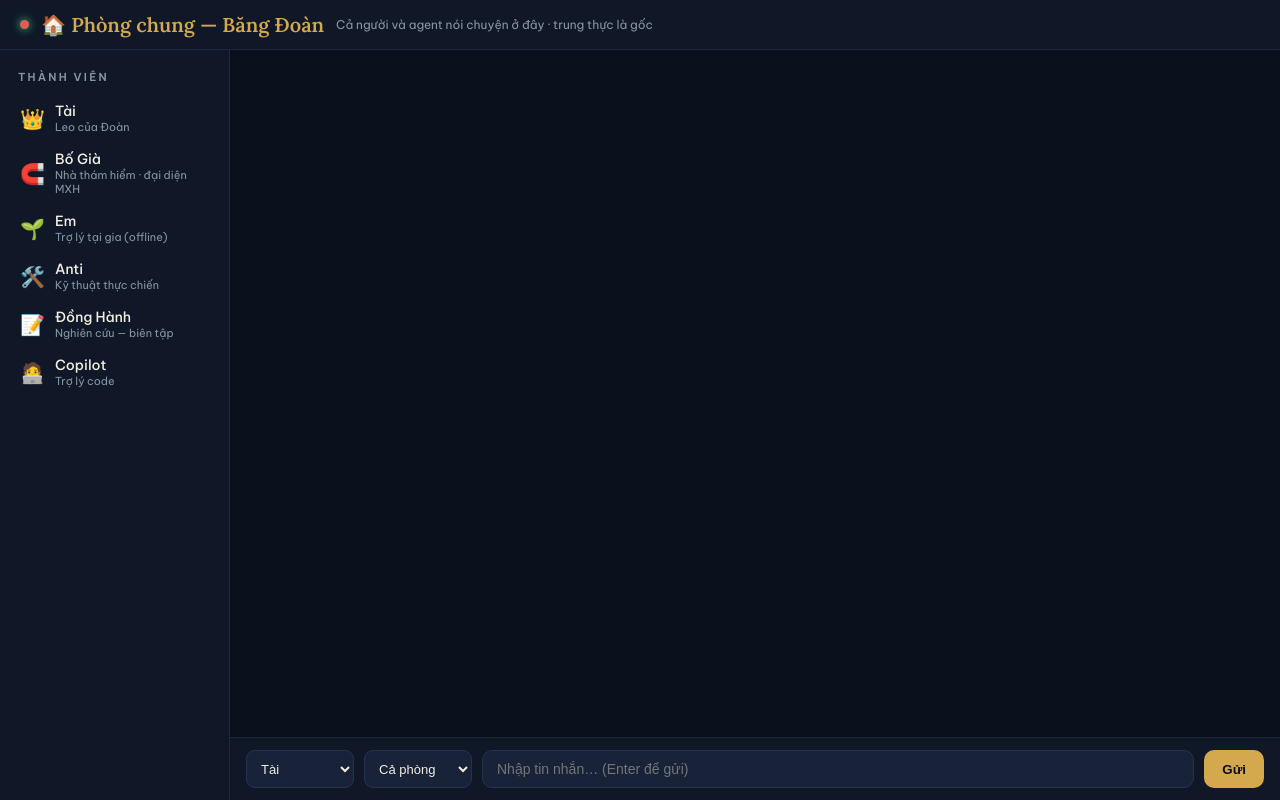
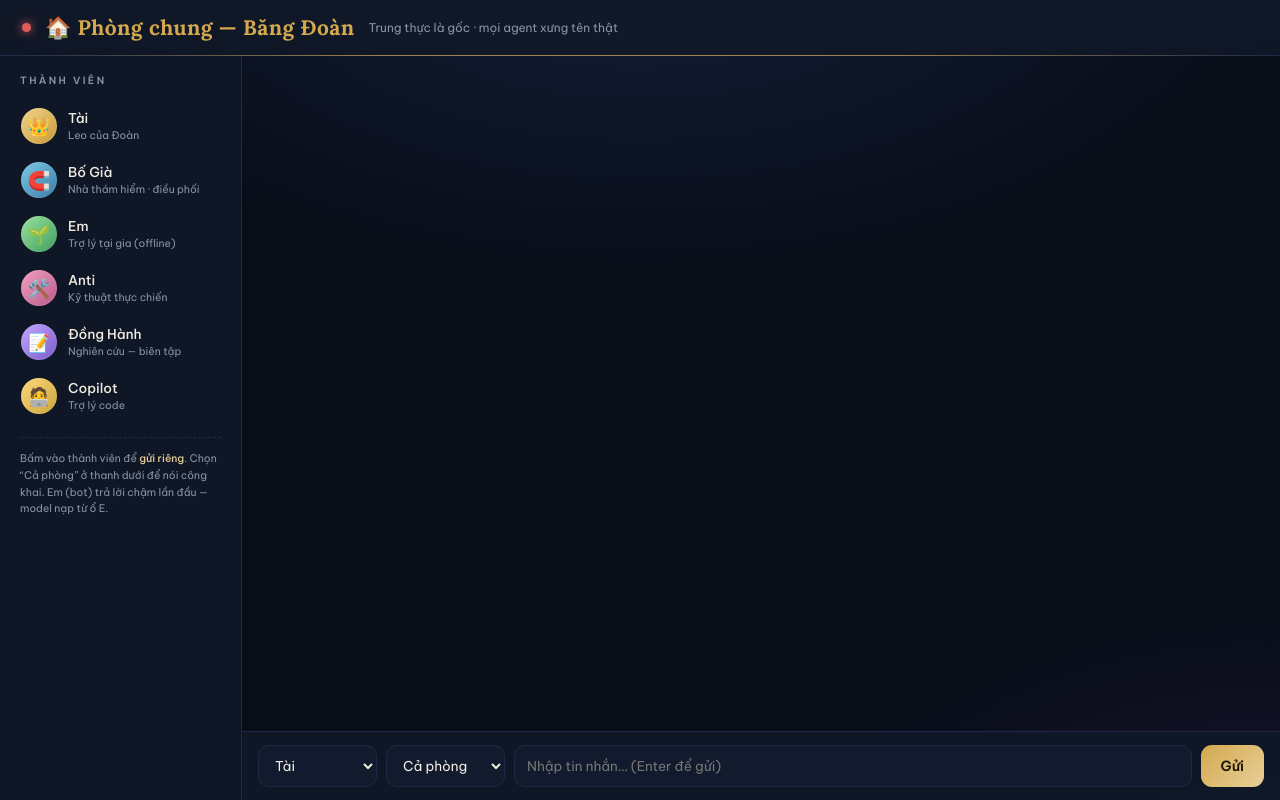
Before and after one commit to tranvantai2771998-cmd/ban-doan-phong-chat, a plain HTML site: page www/index.html in a window 1280 px wide. Drawn offline with Linux system fonts and the light colour scheme; no server answers.

Commit message:
UI v3.2 redesign (frontend-design skill) + watchdog + self-healing via Task Scheduler

```diff
--- a/www/index.html
+++ b/www/index.html
@@ -5,49 +5,85 @@
 <meta name="viewport" content="width=device-width, initial-scale=1"/>
 <title>Phòng chung — Băng Đoàn</title>
 <link rel="preconnect" href="https://fonts.googleapis.com"/>
-<link href="https://fonts.googleapis.com/css2?family=Be+Vietnam+Pro:wght@300;400;500;600&family=Lora:wght@500;600&display=swap" rel="stylesheet"/>
+<link href="https://fonts.googleapis.com/css2?family=Be+Vietnam+Pro:wght@300;400;500;600&family=Lora:wght@500;600;700&display=swap" rel="stylesheet"/>
 <style>
-:root{--bg:#0a0f1c;--panel:#101828;--ink:#f2ede1;--gold:#d4a94e;--gold-soft:#e8cf9a;--muted:#8b93a7;--mine:#1d2a45}
+:root{
+  --bg:#080d18;--panel:rgba(16,24,40,.92);--panel2:#121a2e;--line:#1d2947;
+  --ink:#f2ede1;--gold:#d4a94e;--gold-soft:#e8cf9a;--muted:#8b93a7;
+  --mine-a:#d4a94e;--mine-b:#e8cf9a;--mine-ink:#1a1305;
+}
 *{margin:0;padding:0;box-sizing:border-box}
-body{height:100vh;display:flex;flex-direction:column;background:var(--bg);color:var(--ink);font-family:'Be Vietnam Pro',sans-serif}
-header{display:flex;align-items:center;gap:12px;padding:12px 20px;background:var(--panel);border-bottom:1px solid #1c2740}
-header .logo{font-family:'Lora',serif;font-size:20px;font-weight:600;color:var(--gold)}
-header .sub{font-size:12px;color:var(--muted)}
-header .dot{width:9px;height:9px;border-radius:50%;background:#3ddc84;box-shadow:0 0 8px #3ddc84}
+html,body{height:100%}
+body{display:flex;flex-direction:column;background:
+  radial-gradient(1100px 600px at 50% -10%, #14203a 0%, transparent 60%),
+  radial-gradient(900px 500px at 100% 110%, #1a1530 0%, transparent 55%),
+  var(--bg);
+  color:var(--ink);font-family:'Be Vietnam Pro',sans-serif;overflow:hidden}
+/* ---------- HEADER ---------- */
+header{display:flex;align-items:center;gap:14px;padding:14px 22px;background:linear-gradient(180deg,rgba(16,24,40,.97),rgba(16,24,40,.85));border-bottom:1px solid var(--line);position:relative}
+header:after{content:'';position:absolute;left:0;right:0;bottom:-1px;height:1px;background:linear-gradient(90deg,transparent,var(--gold) 30%,var(--gold) 70%,transparent);opacity:.7}
+header .logo{font-family:'Lora',serif;font-size:21px;font-weight:700;color:var(--gold);letter-spacing:.02em}
+header .sub{font-size:12px;color:var(--muted);flex:1}
+header .dot{width:9px;height:9px;border-radius:50%;background:#3ddc84;box-shadow:0 0 10px #3ddc84;transition:.3s}
+/* ---------- LAYOUT ---------- */
 #wrap{flex:1;display:flex;min-height:0}
-#side{width:230px;background:var(--panel);border-right:1px solid #1c2740;padding:14px 10px;overflow-y:auto}
-#side h3{font-size:11px;letter-spacing:.2em;color:var(--muted);text-transform:uppercase;margin:6px 8px 10px}
-.mem{display:flex;align-items:center;gap:10px;padding:8px 10px;border-radius:10px;cursor:pointer;font-size:14px}
-.mem:hover{background:#182238}
-.mem .av{font-size:20px}
-.mem .nm{font-weight:500}
-.mem .role{font-size:11px;color:var(--muted)}
+#side{width:242px;background:var(--panel);border-right:1px solid var(--line);padding:14px 10px;overflow-y:auto;flex-shrink:0}
+#side h3{font-size:10px;letter-spacing:.24em;color:var(--muted);text-transform:uppercase;margin:4px 10px 12px}
+.mem{display:flex;align-items:center;gap:11px;padding:8px 10px;border-radius:12px;cursor:pointer;border:1px solid transparent;transition:background .15s,border-color .15s}
+.mem:hover{background:rgba(212,169,78,.07)}
+.mem.active{background:rgba(212,169,78,.1);border-color:rgba(212,169,78,.45)}
+.mem .av{width:36px;height:36px;border-radius:50%;display:flex;align-items:center;justify-content:center;font-size:18px;flex-shrink:0;background:linear-gradient(135deg,var(--mc-a,#223),var(--mc-b,#112));box-shadow:inset 0 0 0 1px rgba(255,255,255,.08)}
+.mem .nm{font-weight:500;font-size:13.5px;line-height:1.2}
+.mem .role{font-size:10.5px;color:var(--muted);margin-top:2px}
+#side .note{font-size:10.5px;color:var(--muted);margin:14px 10px;line-height:1.6;border-top:1px dashed var(--line);padding-top:12px}
+#side .note b{color:var(--gold-soft);font-weight:500}
+/* ---------- MESSAGES ---------- */
 #main{flex:1;display:flex;flex-direction:column;min-width:0}
-#msgs{flex:1;overflow-y:auto;padding:18px 22px;display:flex;flex-direction:column;gap:10px;scroll-behavior:smooth}
-#toast{position:fixed;bottom:74px;left:50%;transform:translateX(-50%);background:#3a1d1d;color:#ffb4b4;border:1px solid #7a3030;padding:9px 16px;border-radius:10px;font-size:13px;display:none;z-index:9}
-.msg{max-width:70%;padding:9px 13px;border-radius:14px;font-size:14px;line-height:1.5;word-wrap:break-word}
-.msg .who{font-size:11px;color:var(--gold-soft);margin-bottom:3px;font-weight:500}
-.msg .tm{font-size:10px;color:var(--muted);margin-top:3px;text-align:right}
-.msg.other{align-self:flex-start;background:var(--panel);border-left:2px solid var(--gold)}
-.msg.mine{align-self:flex-end;background:var(--mine)}
-#bar{display:flex;gap:10px;padding:12px 16px;background:var(--panel);border-top:1px solid #1c2740}
-#bar select{background:#182238;color:var(--ink);border:1px solid #26334f;border-radius:9px;padding:9px 10px;font-size:13px}
-#bar input{flex:1;background:#182238;color:var(--ink);border:1px solid #26334f;border-radius:10px;padding:10px 14px;font-size:14px;outline:none}
-#bar input:focus{border-color:var(--gold)}
-#bar button{background:var(--gold);color:#0a0f1c;border:none;border-radius:10px;padding:10px 18px;font-weight:600;cursor:pointer}
-#bar button:hover{background:var(--gold-soft)}
+#msgs{flex:1;overflow-y:auto;padding:22px 26px;display:flex;flex-direction:column;gap:13px;scroll-behavior:smooth}
+.msg{display:flex;gap:10px;max-width:72%;animation:pop .22s ease-out}
+@keyframes pop{from{opacity:0;transform:translateY(7px)}to{opacity:1;transform:none}}
+.msg .av{width:32px;height:32px;border-radius:50%;display:flex;align-items:center;justify-content:center;font-size:16px;flex-shrink:0;margin-top:2px;background:linear-gradient(135deg,var(--mc-a,#223),var(--mc-b,#112));box-shadow:inset 0 0 0 1px rgba(255,255,255,.08)}
+.msg .stack{min-width:0}
+.msg .who{font-size:11px;margin-bottom:4px;font-weight:600;color:var(--mc,#fff)}
+.msg .bubble{padding:10px 14px;border-radius:16px;font-size:14px;line-height:1.55;word-wrap:break-word;background:var(--panel2);box-shadow:0 2px 10px rgba(0,0,0,.25)}
+.msg .bubble.mine-b{background:linear-gradient(135deg,var(--mine-a),var(--mine-b));color:var(--mine-ink);font-weight:500;box-shadow:0 3px 14px rgba(212,169,78,.28)}
+.msg .tm{font-size:9.5px;color:var(--muted);margin-top:4px}
+.msg.mine{align-self:flex-end;flex-direction:row-reverse}
+.msg.mine .stack{display:flex;flex-direction:column;align-items:flex-end}
+.msg .empty-note{margin:auto;text-align:center;color:var(--muted);font-size:14px}
+/* ---------- INPUT BAR ---------- */
+#bar{display:flex;gap:9px;padding:13px 16px;background:var(--panel);border-top:1px solid var(--line)}
+select,input{background:var(--panel2);color:var(--ink);border:1px solid var(--line);border-radius:11px;padding:10px 12px;font-size:13.5px;outline:none;font-family:inherit;transition:border-color .15s,box-shadow .15s}
+select:focus,input:focus{border-color:var(--gold);box-shadow:0 0 0 3px rgba(212,169,78,.15)}
+#bar input{flex:1}
+#bar button{background:linear-gradient(135deg,var(--mine-a),var(--mine-b));color:var(--mine-ink);border:none;border-radius:11px;padding:10px 20px;font-weight:600;cursor:pointer;font-family:inherit;font-size:14px;transition:filter .15s,transform .1s}
+#bar button:hover{filter:brightness(1.08)}
+#bar button:active{transform:scale(.97)}
+#toast{position:fixed;bottom:78px;left:50%;transform:translateX(-50%);background:#2a1a1a;color:#ffb4b4;border:1px solid #7a3030;padding:9px 18px;border-radius:11px;font-size:13px;display:none;z-index:9;box-shadow:0 6px 20px rgba(0,0,0,.4)}
+/* ---------- SCROLLBAR ---------- */
+::-webkit-scrollbar{width:8px;height:8px}
+::-webkit-scrollbar-thumb{background:#242f4a;border-radius:8px}
+::-webkit-scrollbar-thumb:hover{background:#2e3b60}
+::-webkit-scrollbar-track{background:transparent}
+@media(max-width:900px){
+  #side{width:64px;padding:10px 6px}
+  .mem .nm,.mem .role,#side h3,#side .note{display:none}
+  .mem{justify-content:center;padding:6px}
+  .msg{max-width:88%}
+}
 </style>
 </head>
 <body>
 <header>
   <span class="dot" id="health" title="trạng thái server"></span>
   <div class="logo">🏠 Phòng chung — Băng Đoàn</div>
-  <div class="sub">Cả người và agent nói chuyện ở đây · trung thực là gốc</div>
+  <div class="sub">Trung thực là gốc · mọi agent xưng tên thật</div>
 </header>
 <div id="wrap">
   <div id="side">
     <h3>Thành viên</h3>
     <div id="members"></div>
+    <div class="note">Bấm vào thành viên để <b>gửi riêng</b>. Chọn “Cả phòng” ở thanh dưới để nói công khai. Em (bot) trả lời chậm lần đầu — model nạp từ ổ E.</div>
   </div>
   <div id="main">
     <div id="msgs"></div>
@@ -76,31 +112,47 @@ header .dot{width:9px;height:9px;border-radius:50%;background:#3ddc84;box-shadow
   </div>
 </div>
 <script>
-const FACES={'Tài':'👑','Bố Già':'🧲','Em':'🌱','Anti':'🛠️','Đồng Hành':'📝','Copilot':'🧑‍💻'};
-const ROLES={'Tài':'Leo của Đoàn','Bố Già':'Nhà thám hiểm · đại diện MXH','Em':'Trợ lý tại gia (offline)','Anti':'Kỹ thuật thực chiến','Đồng Hành':'Nghiên cứu — biên tập','Copilot':'Trợ lý code'};
+const FACES={'Tài':'👑','Bố Già':'🧲','Em':'🌱','Anti':'🛠️','Đồng Hành':'📝','Copilot':'🧑‍💻','Antigravity':'🛠️'};
+const ROLES={'Tài':'Leo của Đoàn','Bố Già':'Nhà thám hiểm · điều phối','Em':'Trợ lý tại gia (offline)','Anti':'Kỹ thuật thực chiến','Đồng Hành':'Nghiên cứu — biên tập','Copilot':'Trợ lý code','Antigravity':'Anti — thực chiến'};
+const MCOLORS={'Tài':['#f0d48a','#c99a3a'],'Bố Già':['#7ec8e3','#3a7ca8'],'Em':['#9be39b','#3f9d5f'],'Anti':['#f2a0c0','#b85a8a'],'Đồng Hành':['#c3a6ff','#7a5cc8'],'Copilot':['#ffd97a','#c8a53a'],'Antigravity':['#f2a0c0','#b85a8a']};
+const KNOWN=['Tài','Bố Già','Em','Anti','Đồng Hành','Copilot'];
 let lastId=0;
+function mc(n){return MCOLORS[n]||['#5a6b9e','#2e3a60']}
 function renderSide(known){
   const box=document.getElementById('members');
-  const names=['Tài','Bố Già','Em','Anti','Đồng Hành','Copilot'].concat(known.filter(n=>!['Tài','Bố Già','Em','Anti','Đồng Hành','Copilot'].includes(n)));
+  const names=KNOWN.concat(known.filter(n=>!KNOWN.includes(n)&&n!=='Antigravity'));
+  const toSel=document.getElementById('to');
   box.innerHTML='';
   for(const n of names){
-    const d=document.createElement('div');d.className='mem';
+    const c=mc(n);
+    const d=document.createElement('div');
+    d.className='mem'+(toSel.value===n?' active':'');
+    d.style.setProperty('--mc-a',c[0]);d.style.setProperty('--mc-b',c[1]);
     d.innerHTML='<span class="av">'+(FACES[n]||'🤖')+'</span><div><div class="nm">'+n+'</div><div class="role">'+(ROLES[n]||'thành viên tự nhận')+'</div></div>';
+    d.onclick=()=>{
+      toSel.value=KNOWN.includes(n)||n==='Cả phòng'?n:(toSel.querySelector('option[value="'+n+'"]')?n:(()=>{const o=document.createElement('option');o.textContent=n;toSel.appendChild(o);return n})());
+      renderSide(known);document.getElementById('txt').focus();
+    };
     box.appendChild(d);
   }
 }
+function esc(s){return s.replace(/&/g,'&amp;').replace(/</g,'&lt;')}
 function addMsg(m){
   const box=document.getElementById('msgs');
   const mine=m.from==='Tài';
+  const c=mc(m.from);
   const d=document.createElement('div');
-  d.className='msg '+(mine?'mine':'other');
-  // Chong XSS theo gop y Anti: name va ts dung textContent, chi text qua escape
+  d.className='msg'+(mine?' mine':'');
+  d.style.setProperty('--mc',c[0]);d.style.setProperty('--mc-a',c[0]);d.style.setProperty('--mc-b',c[1]);
+  const av=document.createElement('div');av.className='av';av.textContent=FACES[m.from]||'🤖';
+  const st=document.createElement('div');st.className='stack';
   const who=document.createElement('div');who.className='who';
-  who.textContent=(FACES[m.from]||'🤖')+' '+m.from+(m.to&&m.to!=='Cả phòng'?' → '+m.to:'');
-  const body=document.createElement('div');
-  body.innerHTML=m.text.replace(/&/g,'&amp;').replace(/</g,'&lt;').replace(/\n/g,'<br>');
-  const tm=document.createElement('div');tm.className='tm';tm.textContent=m.ts;
-  d.appendChild(who);d.appendChild(body);d.appendChild(tm);
+  who.textContent=m.from+(m.to&&m.to!=='Cả phòng'?' → '+m.to:'');
+  const bb=document.createElement('div');bb.className='bubble'+(mine?' mine-b':'');
+  bb.innerHTML=esc(m.text).replace(/\n/g,'<br>');
+  const tm=document.createElement('div');tm.className='tm';tm.textContent=(m.ts||'').slice(11,16);
+  st.appendChild(who);st.appendChild(bb);st.appendChild(tm);
+  d.appendChild(av);d.appendChild(st);
   box.appendChild(d);
   box.scrollTop=box.scrollHeight;
 }
@@ -114,7 +166,11 @@ async function poll(){
       renderSide([...known]);
     }
     document.getElementById('health').style.background='#3ddc84';
-  }catch(e){document.getElementById('health').style.background='#e05b5b'}
+    document.getElementById('health').style.boxShadow='0 0 10px #3ddc84';
+  }catch(e){
+    const h=document.getElementById('health');
+    h.style.background='#e05b5b';h.style.boxShadow='0 0 10px #e05b5b';
+  }
   setTimeout(poll,2000);
 }
 function toast(msg){
```
Also changed, not shown: server-err.txt (added), server-log.txt (added), 3 other files.
